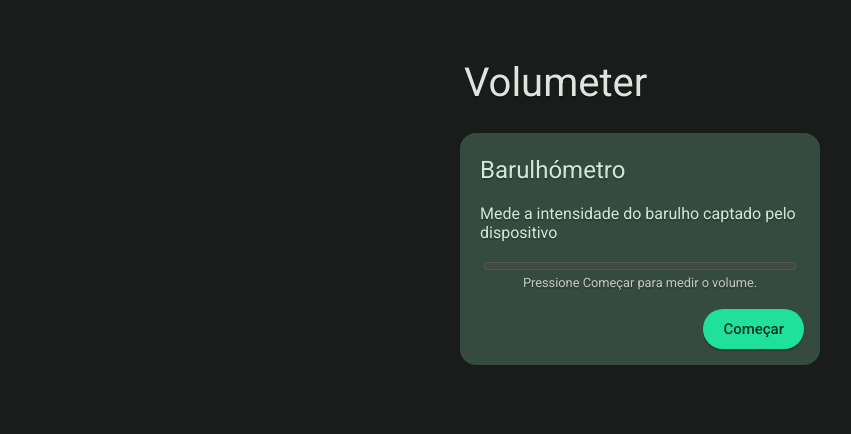
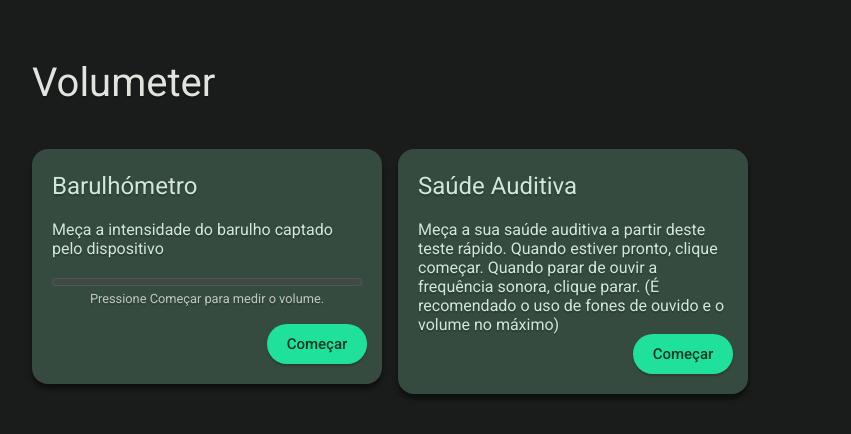
Before and after one commit to cakePhone/volumeter, a Vue app: page / in a window 1280 px wide. Shown: the top 434 px of the page, without its empty margins (0-851 px from the left). Built offline with nearby package versions, Linux system fonts and the light colour scheme.

Commit message:
add earing health stuff (beta)

```diff
--- a/src/App.vue
+++ b/src/App.vue
@@ -1,14 +1,21 @@
 <template>
   <h1 class="text">Volumeter</h1>
   <div class="main-container">
-    <div id="volume-measure-container" class="content-container">
-      <h2 class="container-name text">Barulhómetro</h2>
-      <p class="content-text text">Mede a intensidade do barulho captado pelo dispositivo</p>
+    <div id="volume-measure-card" class="content-card">
+      <h2 class="card-name text">Barulhómetro</h2>
+      <p class="content-text text">Meça a intensidade do barulho captado pelo dispositivo</p>
       <div id="meter-container">
         <meter id="volume-bar" max="0.7" value="0"></meter>
         <p id="volume-text" class="info-text text">Pressione Começar para medir o volume.</p>
       </div>
       <button @click="getLocalStream">Começar</button>
+    </div>
+
+    <div class="content-card">
+      <h2 class="card-name text">Saúde Auditiva</h2>
+      <p class="content-text text">Meça a sua saúde auditiva a partir deste teste rápido. Quando estiver pronto, clique começar. Quando parar de ouvir a frequência sonora, clique parar. (É recomendado o uso de fones de ouvido e o volume no máximo)</p>
+      <div id="test-container"></div>
+      <button @click="!playingAudioTest; playNote()">Começar</button>
     </div>
   </div>
 </template>
@@ -18,12 +25,14 @@ export default {
   name: 'App',
   data() {
     return {
-      count: 3
+      count: 3,
+      frequency: 200,
+      playingAudioTest: false,
     }
   },
   methods: {
     async getLocalStream() {
-      const stream = await navigator.mediaDevices.getUserMedia({ audio: true, video: false });
+      const stream = await navigator.mediaDevices.getUserMedia({ audio: true, video: false })
       const audioContext = new AudioContext();
       const mediaStreamAudioSourceNode = audioContext.createMediaStreamSource(stream);
       const analyserNode = audioContext.createAnalyser();
@@ -45,6 +54,21 @@ export default {
         else { document.getElementById("volume-text").innerHTML = 'Espere pelo buffer: ' + this.count; }
         this.count = this.count - 1;
       }, 1000);
+    },
+
+    playNote() {
+      let audioCtx = new(window.AudioContext || window.webkitAudioContext)();
+
+      let oscillator = audioCtx.createOscillator()
+      let frequencyTest = setInterval(() => {
+        oscillator.type = 'sine';
+        oscillator.frequency.value = this.frequency; // value in hertz
+        oscillator.connect(audioCtx.destination);
+        if(!this.playingAudioTest) { clearInterval(frequencyTest); return } else { oscillator.start(); }
+        oscillator.stop(1)
+
+        this.frequency++;
+      }, 1001);
     }
   }
 }
@@ -87,11 +111,12 @@ html, body {
 #app {
   display: flex;
   flex-direction: column;
-  align-items: center;
+  align-items: left;
 
   padding: 2rem;
 
   height: calc(100vh - 4rem);
+  width: calc(100vw - 4rem);
 }
 
 h1 {
@@ -100,27 +125,40 @@ h1 {
   text-align: left;
   color: var(--on-background);
 
-  width: 22rem;
+  width: 100%;
 }
 
 .main-container {
   height: fit-content;
   width: fit-content;
+
+  display: flex;
+  flex-wrap: wrap;
+  justify-content: left;
 }
 
-.content-container {
+.content-card {
   position: relative;
+
+  height: fit-content;
+  min-width: min(310px, 90vw);
+  max-width: min(310px, 90vw);
 
   display: flex;
   align-items: center;
+  flex-direction: column;
 
   padding: 1.25rem;
 
   border-radius: 1rem;
   background: var(--secondary-container);
+
+  box-shadow: 0px 5px 5px #00000076;
+
+  margin: 1rem 1rem 1rem 0;
 }
 
-.container-name {
+.card-name {
   color: var(--on-secondary-container);
 
   font-weight: 400;
@@ -143,24 +181,23 @@ h1 {
   text-shadow: 0px 2px 1px #00000036;
 }
 
-#volume-measure-container {
-  height: 12rem;
-  width: 20rem;
-
-  flex-direction: column;
+#volume-measure-card {
+  width: 310px;
+  margin-left: 0;
 }
 
 button {
-  position: absolute;
-  bottom: 1rem;
-  right: 1rem;
+  height: 40px;
 
-  height: 40px;
+  position: relative;
+  bottom: 0;
 
   font-family: 'Roboto';
   font-weight: 450;
   font-size: 15px;
   color: var(--on-primary);
+
+  margin-left: calc(100% - 90px);
 
   border: none;
   border-radius: 2rem;
@@ -180,7 +217,7 @@ button:active {
 
 button:hover {
   box-shadow: 0px 2px 5px #00000076;
-  bottom: 1.1rem;
+  bottom: 0.1rem;
 }
 
 #meter-container {
@@ -194,7 +231,7 @@ button:hover {
 }
 
 meter {
-  width: 19.5rem;
+  width: 100%;
 }
 
 meter::-webkit-meter-bar {
```
